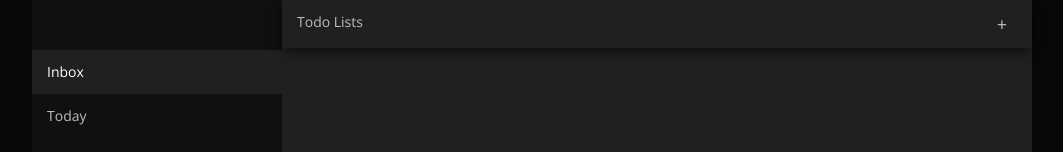
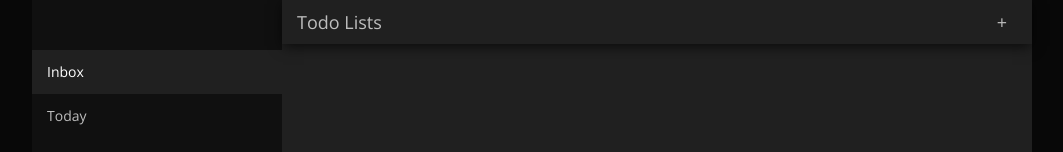
Before and after one commit to rajnishcoder/todoApp, an Angular app: page / in a window 1280 px wide. Shown: the top 152 px of the page, without its empty margins (108-1171 px from the left). Built offline with nearby package versions, Linux system fonts and the light colour scheme.

Commit message:
header heading and button hover

```diff
--- a/src/app/common/css/common.scss
+++ b/src/app/common/css/common.scss
@@ -4,6 +4,7 @@ $black2: #101010;
 $black3: #202020;
 $white: #ffffff;
 $textColor: #BEBEBE;
+$hoverColor: #404040;
 
 // font sizes
 $font12: 12px;
@@ -50,6 +51,7 @@ footer, header, hgroup, menu, nav, section {
 }
 * {
 	box-sizing: border-box;
+	line-height: 100%;
 }
 body {
 	line-height: 1;
@@ -60,6 +62,10 @@ body {
 }
 ol, ul {
 	list-style: none;
+}
+h2 {
+	float: left;
+	font-size: $font18;
 }
 blockquote, q {
 	quotes: none;
@@ -105,8 +111,11 @@ table {
 }
 .addButton {
 	float: left;
-	padding: 0 10px;
+	padding: 10px;
 	color: $textColor;
 	font-size: $font18;
 	cursor: pointer;
 }
+.addButton:hover {
+	background-color: $hoverColor;
+}
--- a/src/app/components/content-header/content-header.component.html
+++ b/src/app/components/content-header/content-header.component.html
@@ -1,4 +1,4 @@
 <div class="cHeaderMain">
-  Todo Lists
+  <h2>Todo Lists</h2>
   <span class="addButton floatRight">+</span>
 </div>
--- a/src/app/components/content-header/content-header.component.scss
+++ b/src/app/components/content-header/content-header.component.scss
@@ -3,9 +3,12 @@
         {
             width: 100%;
             float: left;
-            padding: 15px;
+            padding: 5px 15px;
             background-color: $black3;
             -webkit-box-shadow: 0px 3px 13px -1px rgba(0, 0, 0, 0.75);
--moz-box-shadow: 0px 3px 13px -1px rgba(0, 0, 0, 0.75);
-box-shadow: 0px 3px 13px -1px rgba(0, 0, 0, 0.75);
+            -moz-box-shadow: 0px 3px 13px -1px rgba(0, 0, 0, 0.75);
+            box-shadow: 0px 3px 13px -1px rgba(0, 0, 0, 0.75);
         }
+.cHeaderMain h2{
+    margin: 10px 0;
+}
```
